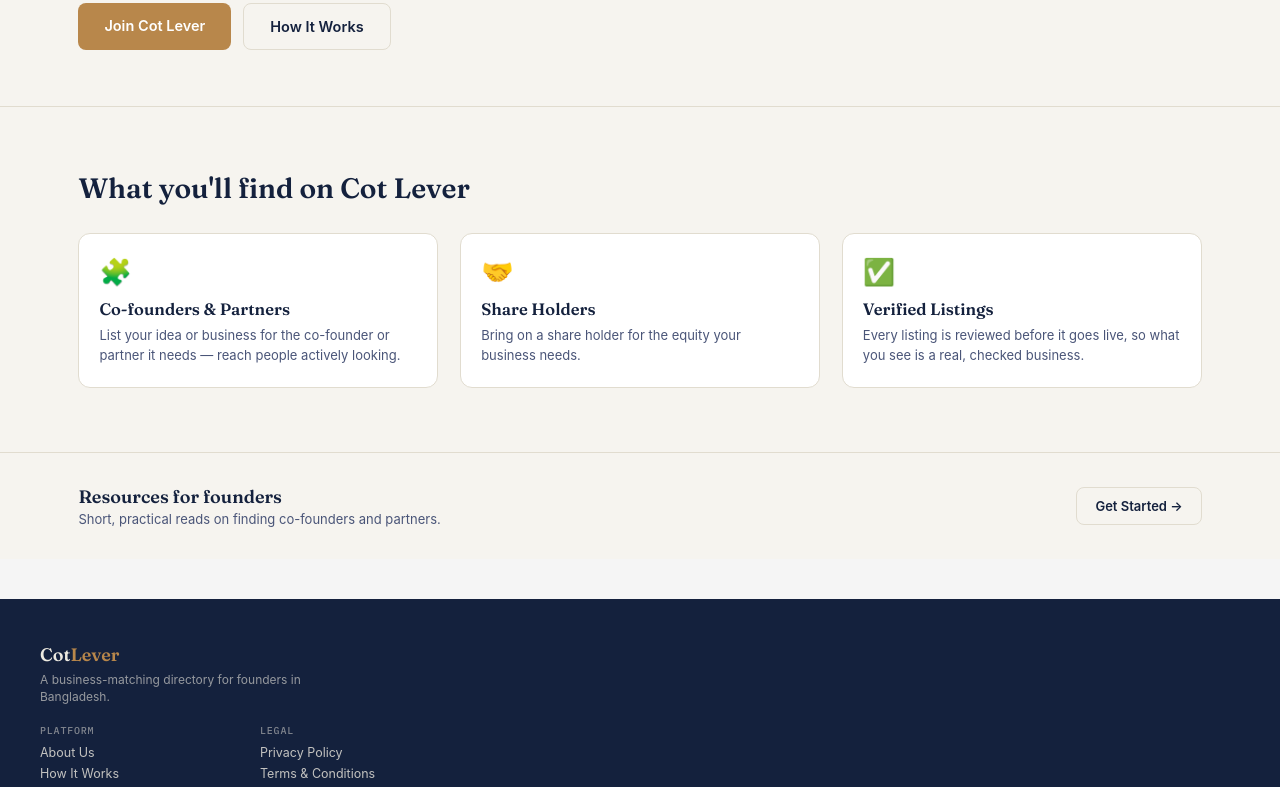
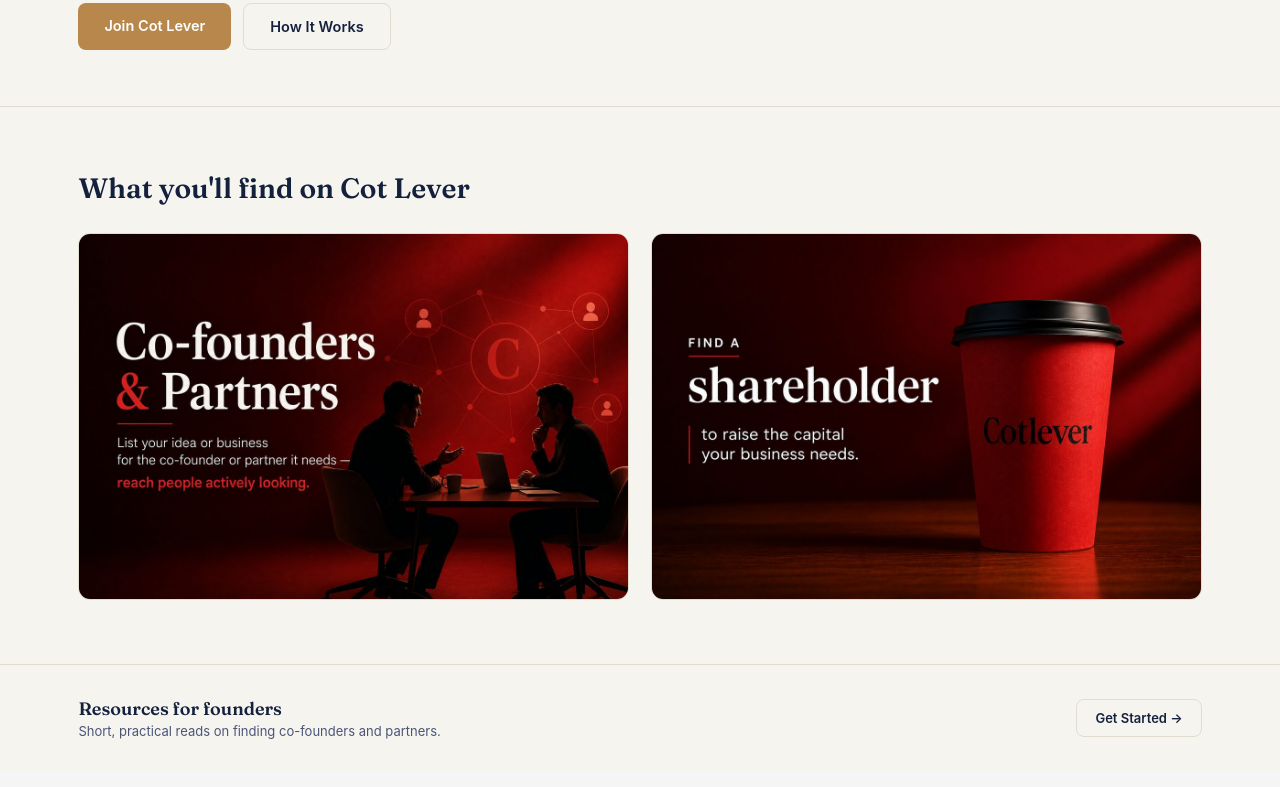
Before and after one commit to cotlevercom-ship-it/grocery-now, a Next.js app: page / in a window 1280 px wide. Shown: the part 442-1229 px from the top of the page. Built offline with nearby package versions, Linux system fonts and the light colour scheme; no server answers; the database is empty.

Commit message:
Homepage: replace feature text cards with banner images (Co-founders & Partners, Share Holders), remove Verified Listings card

```diff
--- a/components/MarketingHome.jsx
+++ b/components/MarketingHome.jsx
@@ -1,11 +1,11 @@
 'use client'
 import Link from 'next/link'
+import Image from 'next/image'
 import { theme } from '@/lib/theme'
 
 const FEATURES = [
-  { icon: '🧩', title: 'Co-founders & Partners', body: 'List your idea or business for the co-founder or partner it needs — reach people actively looking.' },
-  { icon: '🤝', title: 'Share Holders', body: 'Bring on a share holder for the equity your business needs.' },
-  { icon: '✅', title: 'Verified Listings', body: 'Every listing is reviewed before it goes live, so what you see is a real, checked business.' },
+  { title: 'Co-founders & Partners', image: '/marketing/cofounders-partners.jpg' },
+  { title: 'Share Holders', image: '/marketing/shareholder.jpg' },
 ]
 
 export default function MarketingHome() {
@@ -52,18 +52,14 @@ export default function MarketingHome() {
           }}>What you&apos;ll find on Cot Lever</h2>
 
           <div style={{
-            display: 'grid', gridTemplateColumns: 'repeat(auto-fit, minmax(240px,1fr))', gap: 'clamp(14px,1.8vw,22px)'
+            display: 'grid', gridTemplateColumns: 'repeat(auto-fit, minmax(280px,1fr))', gap: 'clamp(14px,1.8vw,22px)'
           }}>
             {FEATURES.map(f => (
               <div key={f.title} style={{
-                background: theme.surface, border: `1px solid ${theme.line}`, borderRadius: '12px',
-                padding: '22px 20px'
+                position: 'relative', width: '100%', aspectRatio: '3 / 2',
+                borderRadius: '12px', overflow: 'hidden', border: `1px solid ${theme.line}`
               }}>
-                <div style={{ fontSize: '26px', marginBottom: '12px' }}>{f.icon}</div>
-                <div style={{ fontFamily: theme.fontDisplay, fontSize: '16.5px', fontWeight: '600', color: theme.ink, marginBottom: '6px' }}>
-                  {f.title}
-                </div>
-                <p style={{ fontSize: '13px', color: theme.inkSoft, lineHeight: '1.55' }}>{f.body}</p>
+                <Image src={f.image} alt={f.title} fill sizes="(max-width: 700px) 100vw, 50vw" style={{ objectFit: 'cover' }} />
               </div>
             ))}
           </div>
```
Also changed, not shown: public/marketing/cofounders-partners.jpg (added), public/marketing/shareholder.jpg (added).
